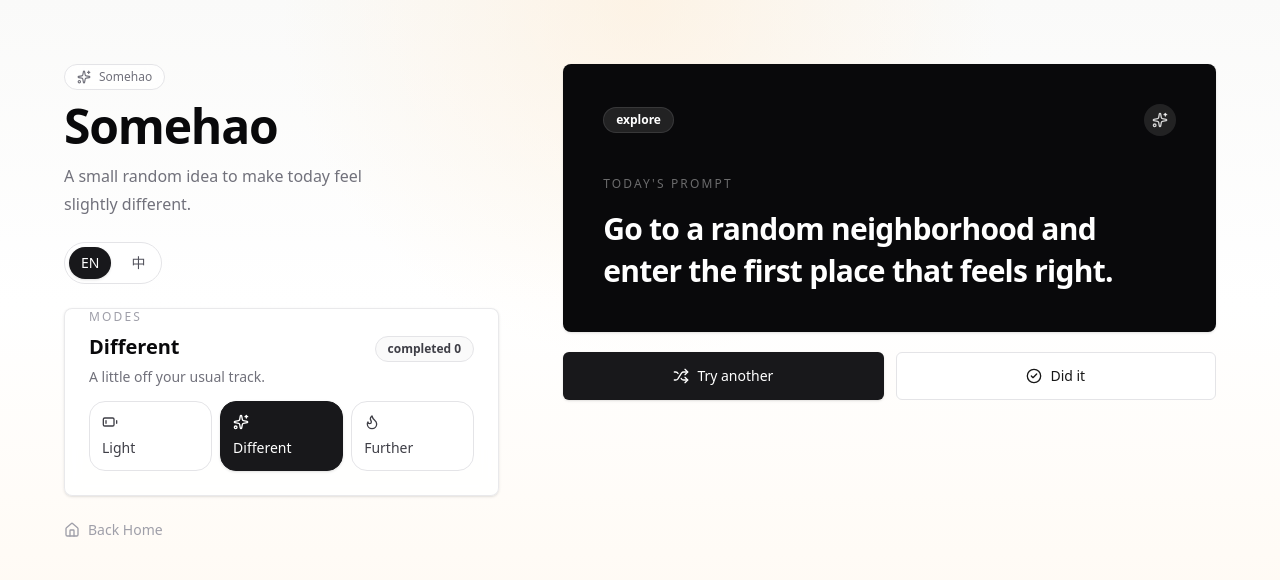
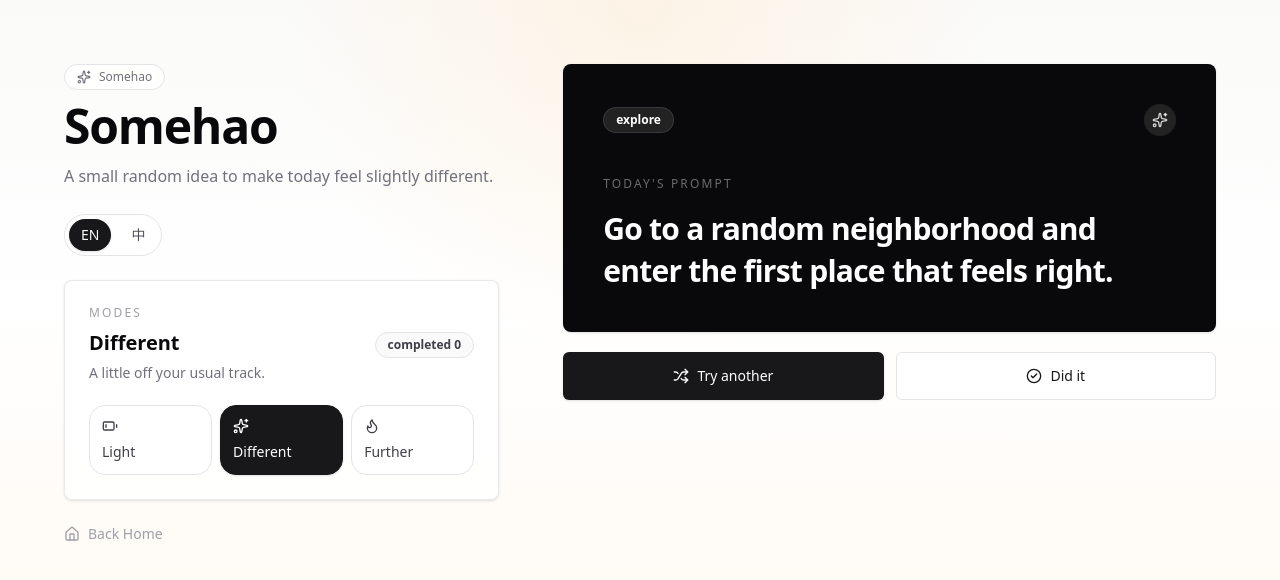
Before and after one commit to haohao13/Personal-Website, a Next.js app: page /somehao in a window 1280 px wide. Shown: the top 580 px of the page. Built offline with nearby package versions, Linux system fonts and the light colour scheme.

Commit message:
Fix somehao: modes card padding, task card padding, remove subtitle max-width

```diff
--- a/app/somehao/page.tsx
+++ b/app/somehao/page.tsx
@@ -152,7 +152,10 @@ export default function SomehaoPage() {
   const [task, setTask] = useState(() => TASKS.medium[0]);
   const [done, setDone] = useState(false);
   const [count, setCount] = useState(0);
+  const [isMounted, setIsMounted] = useState(false);
+
   useEffect(() => {
+    setIsMounted(true);
     setTask(getRandomTask(mode));
   }, [mode]);
 
@@ -202,7 +205,7 @@ export default function SomehaoPage() {
                     Somehao
                   </div>
                   <h1 className="mt-3 text-4xl font-semibold tracking-tight text-zinc-950 lg:text-5xl">Somehao</h1>
-                  <p className="mt-3 text-sm leading-6 text-zinc-500 lg:text-base lg:leading-7 lg:max-w-xs">{t.subtitle}</p>
+                  <p className="mt-3 text-sm leading-6 text-zinc-500 lg:text-base lg:leading-7">{t.subtitle}</p>
                 </div>
 
                 <div className="flex items-center gap-2 rounded-full border border-zinc-200 bg-white/80 p-1 backdrop-blur">
@@ -223,7 +226,7 @@ export default function SomehaoPage() {
             </motion.div>
 
             <Card className="overflow-hidden rounded-[28px] border-zinc-200/80 bg-white/85 shadow-[0_12px_40px_rgba(0,0,0,0.06)] backdrop-blur">
-              <CardContent className="p-6">
+              <CardContent className="p-6 pt-6">
                 <div className="flex items-center justify-between">
                   <div>
                     <p className="text-xs uppercase tracking-[0.18em] text-zinc-400">{t.modeLabel}</p>
@@ -235,7 +238,7 @@ export default function SomehaoPage() {
                   </Badge>
                 </div>
 
-                <div className="mt-3 grid grid-cols-3 gap-2">
+                <div className="mt-5 grid grid-cols-3 gap-2">
                   {Object.keys(TASKS).map((m) => {
                     const key = m as keyof typeof modeIcons;
                     const Icon = modeIcons[key];
@@ -280,7 +283,7 @@ export default function SomehaoPage() {
                 transition={{ duration: 0.12 }}
               >
                 <Card className="overflow-hidden rounded-[32px] border-0 bg-zinc-950 text-white shadow-[0_20px_60px_rgba(24,24,27,0.28)]">
-                  <CardContent className="p-6 lg:p-10">
+                  <CardContent className="p-6 pt-6 lg:p-10 lg:pt-10">
                     <div className="flex items-center justify-between gap-3">
                       <Badge className="rounded-full border border-white/10 bg-white/10 px-3 py-1 text-white hover:bg-white/10">
                         {t.tags[task.tag as keyof typeof t.tags]}
```
